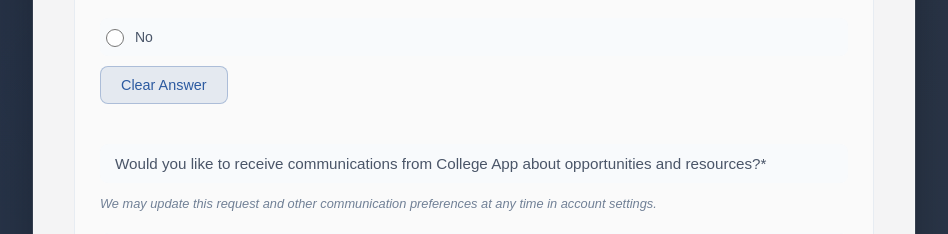
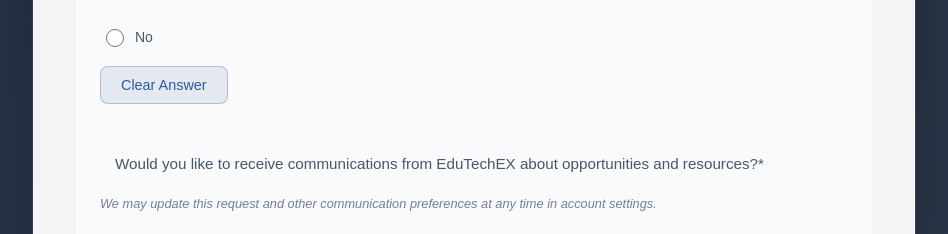
Before and after one commit to EDUTECHEX-GLOBAL/College-frontend-, a React (Create React App) app in the folder college-app/: page /create-account/first-year in a window 1280 px wide. Shown: the part 2741-2975 px from the top of the page, without its empty margins (166-1114 px from the left). Built offline with nearby package versions, Linux system fonts and the light colour scheme; no server answers.

Commit message:
changing the name  college app to edutechex

```diff
--- a/college-app/src/components/FirstYearAccount.js
+++ b/college-app/src/components/FirstYearAccount.js
@@ -886,7 +886,7 @@
             </button>
 
             <label className="sub-label">
-              Would you like to receive communications from College App about
+              Would you like to receive communications from EduTechEX  about
               opportunities and resources?*
             </label>
             <small className="hint-text">
```
